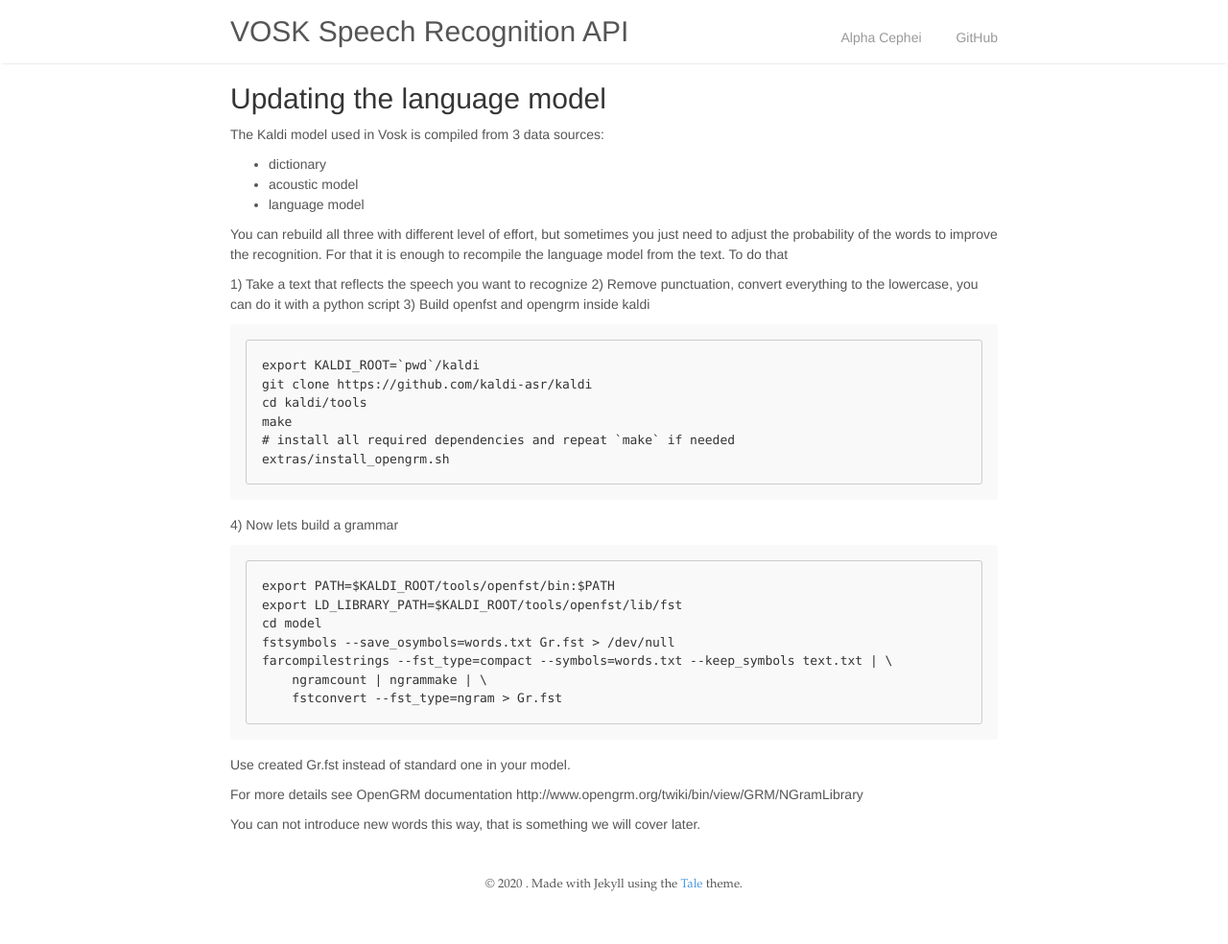
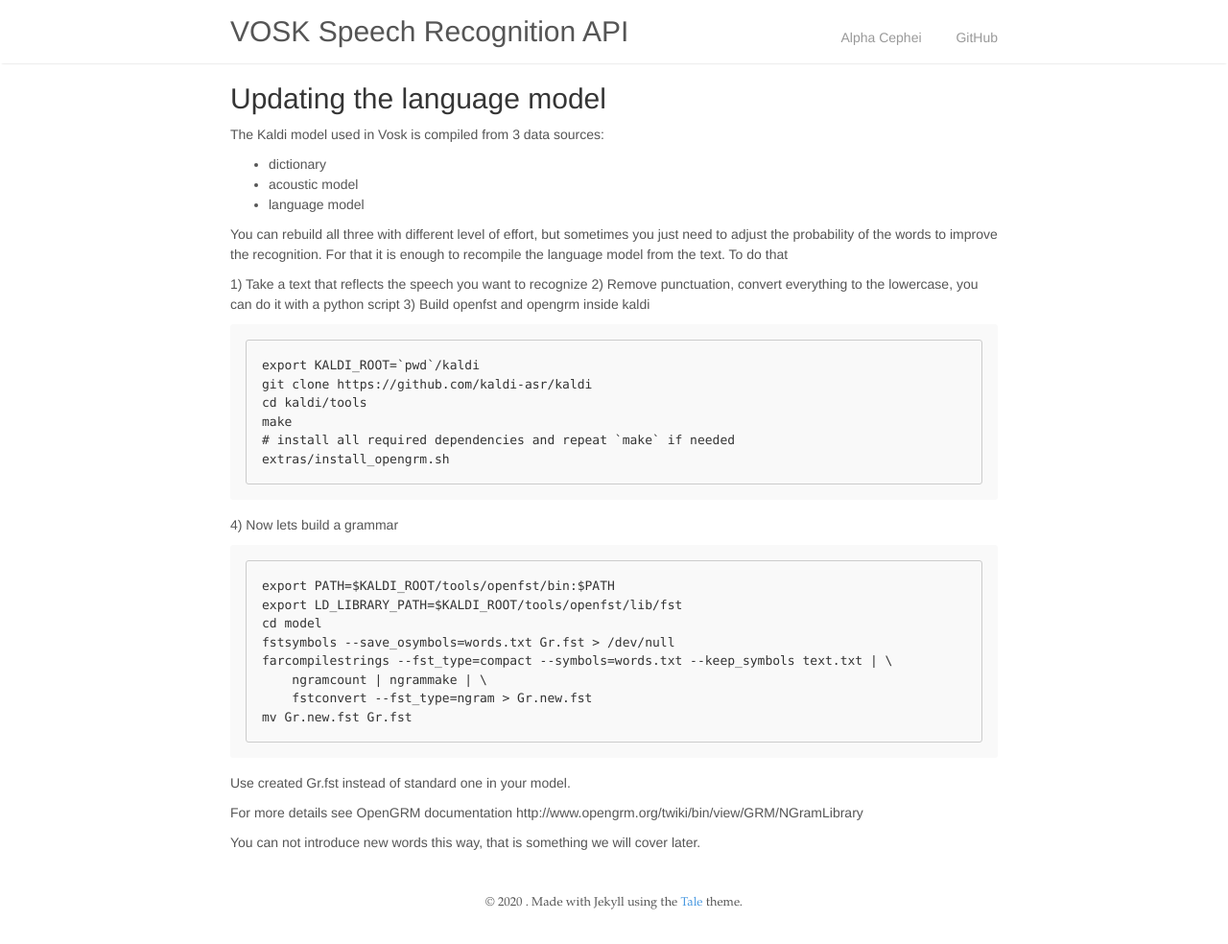
Before and after one commit to alphacep/vosk-space, a Jekyll site: the page built from adaptation.md, in a window 1280 px wide. Shown: the whole page at 96% size. Built offline with Jekyll 4.4.1, drawn with Linux system fonts in a browser that asks for light colours; nearby versions of some CDN libraries; library files that are not in the unit come from our copies; our own code applies the rules of GitHub Pages for plain Markdown files.

Commit message:
Update to avoid overwrite

````diff
--- a/adaptation.md
+++ b/adaptation.md
@@ -36,7 +36,8 @@
 fstsymbols --save_osymbols=words.txt Gr.fst > /dev/null
 farcompilestrings --fst_type=compact --symbols=words.txt --keep_symbols text.txt | \
     ngramcount | ngrammake | \
-    fstconvert --fst_type=ngram > Gr.fst
+    fstconvert --fst_type=ngram > Gr.new.fst
+mv Gr.new.fst Gr.fst
 ```
 
 Use created Gr.fst instead of standard one in your model.
````
